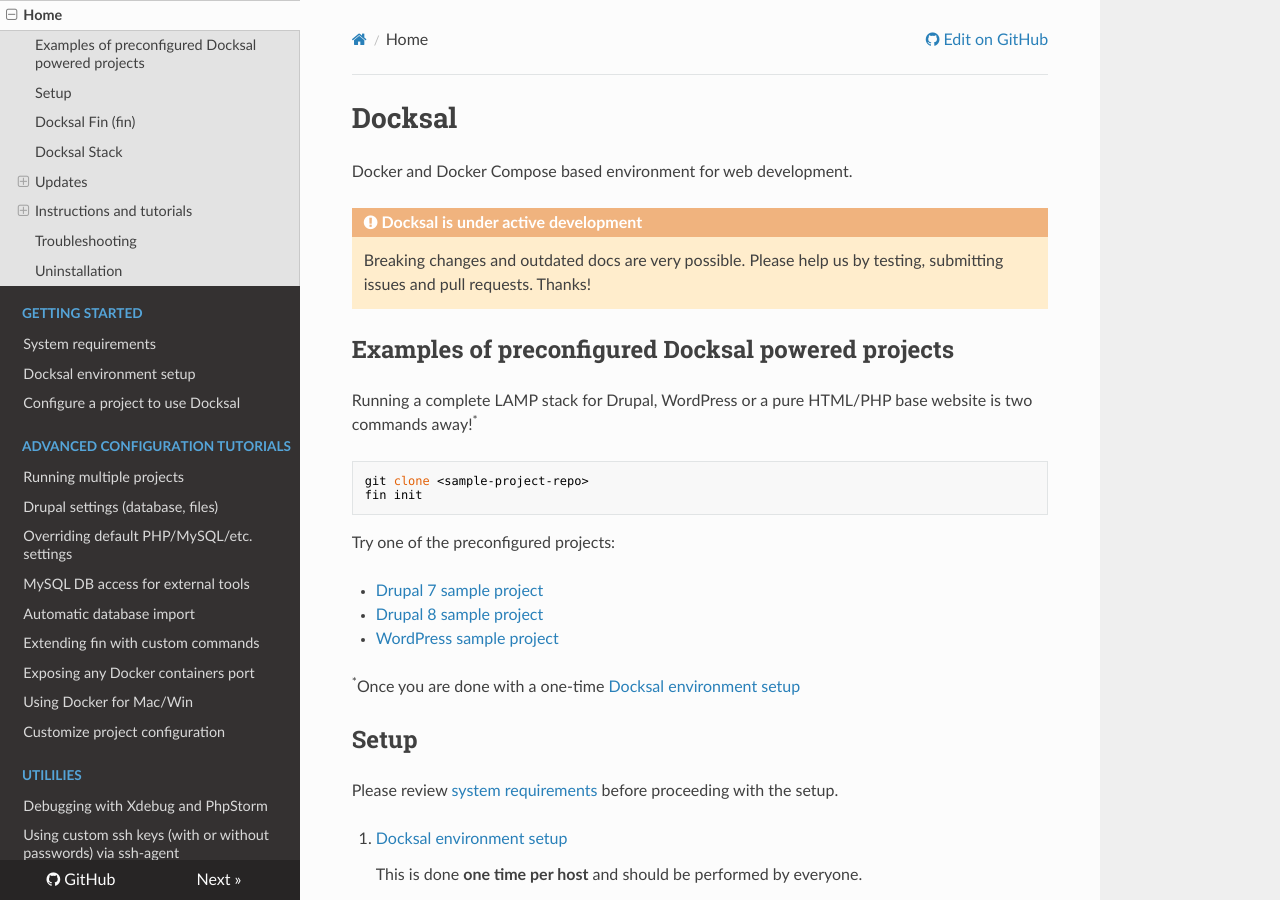
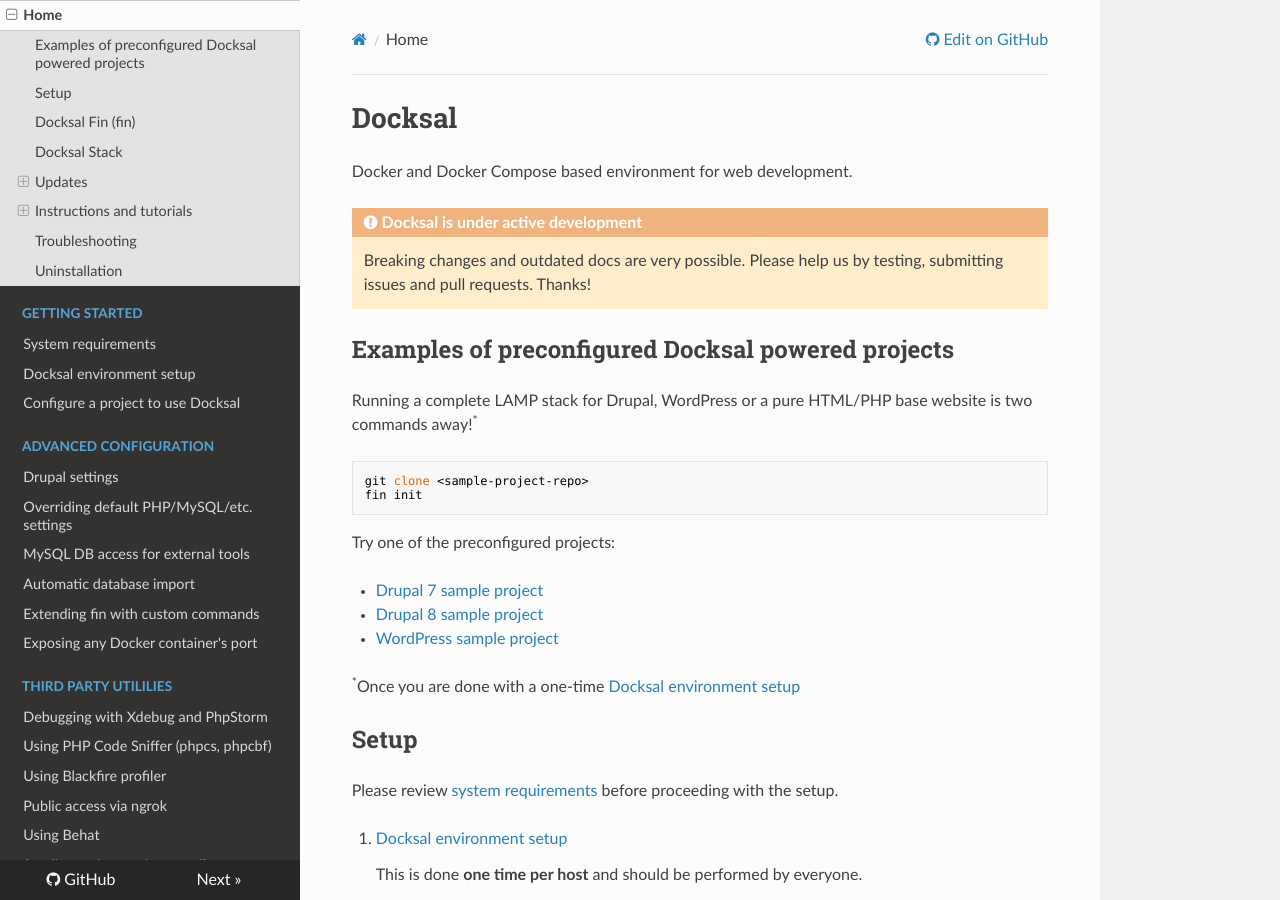
Before and after one commit to docksal/docksal, an MkDocs documentation site: the page built from docs/index.md, in a window 1280 px wide and 900 px high. Built offline with MkDocs 1.6.1, drawn with Linux system fonts in a browser that asks for light colours; nearby versions of some CDN libraries; old or Windows-style settings are respelled for this version of MkDocs.

Commit message:
Update mkdocs.yml

```diff
--- a/mkdocs.yml
+++ b/mkdocs.yml
@@ -11,25 +11,21 @@ pages:
     - System requirements: system-requirements.md
     - Docksal environment setup: env-setup.md
     - Configure a project to use Docksal: project-setup.md
-  - Advanced configuration tutorials:
-    - Running multiple projects: multiple-projects.md
-    - Drupal settings (database, files): drupal-settings.md
+  - Advanced configuration:
+    - Drupal settings: drupal-settings.md
     - Overriding default PHP/MySQL/etc. settings: settings.md
     - MySQL DB access for external tools: db-access.md
     - Automatic database import: db-import.md
     - Extending fin with custom commands: custom-commands.md
-    - Exposing any Docker containers port: expose-port.md
-    - Using Docker for Mac/Win: /docs/env-setup-native.md
-    - Customize project configuration: project-customize.md
-  - Utililies:
+    - Exposing any Docker container's port: expose-port.md
+  - Third party utililies:
     - Debugging with Xdebug and PhpStorm: xdebug.md
+    - Using PHP Code Sniffer (phpcs, phpcbf): phpcs.md
+    - Using Blackfire profiler: blackfire.md
+    - Public access via ngrok: public-access.md
+    - Using Behat: behat.md
+    - Sending and capturing e-mail: mail.md
+    - Enabling Varnish support: varnish.md
+    - Enabling Apache Solr support: apache-solr.md
+    - Using Sass: sass.md
     - Using custom ssh keys (with or without passwords) via ssh-agent: ssh-agent.md
-    - Sending and capturing e-mail: mail.md
-    - Using SASS and Compass: sass.md
-    - Using PHP Code Sniffer (phpcs, phpcbf): phpcs.md
-    - Enabling Varnish support: varnish.md
-    - Enabling Memcached support: memcached.md
-    - Enabling Apache Solr support: apache-solr.md
-    - Using Blackfire profiler: blackfire.md
-    - Using Behat: behat.md
-    - Public access via ngrok: public-access.md
```
